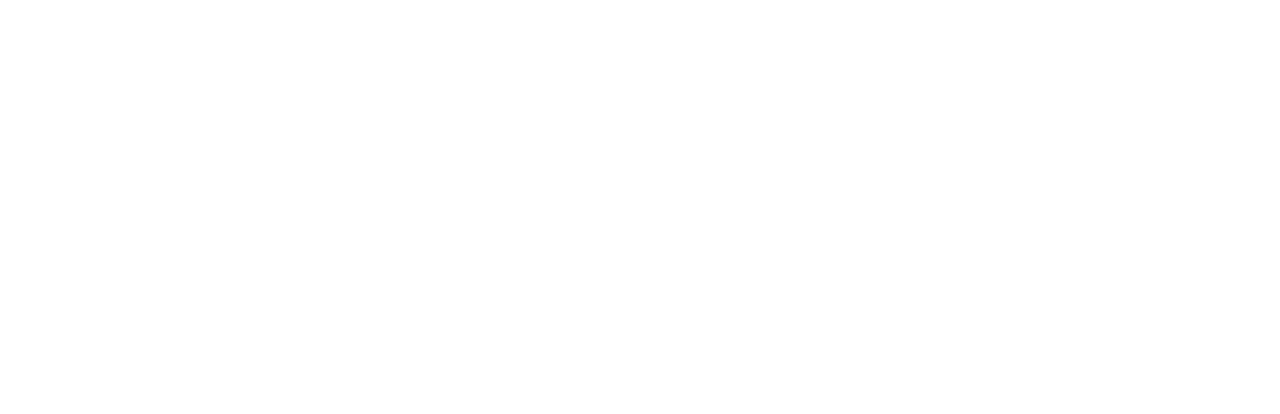
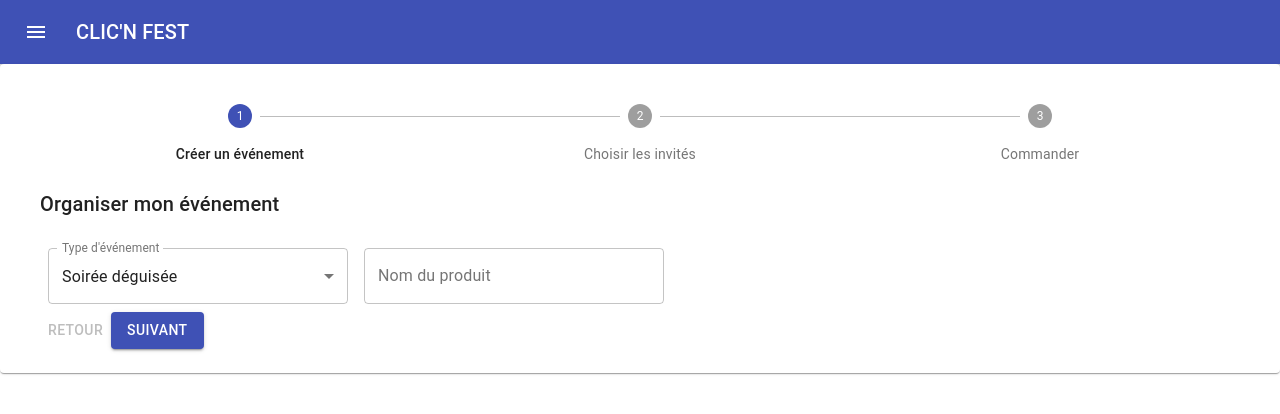
Before and after one commit to azizbensalem/clicnfest, a React (Create React App) app: page /#/clicnfest/create_event in a window 1280 px wide. Shown: the top 414 px of the page. Built offline with nearby package versions, Linux system fonts and the light colour scheme.

Commit message:
third deploy

```diff
--- a/src/Components/Pages/CreateEvent.js
+++ b/src/Components/Pages/CreateEvent.js
@@ -87,13 +87,15 @@
             <option value="Voyage dans le temps">Voyage dans le temps</option>
             <option value="Cinéma">Cinéma</option>
             <option value="Pyjama">Pyjama</option>
-          </Select><br></br>
+          </Select>
+          </FormControl>
+          <FormControl variant="outlined" className={classes.formControl}>
                 <TextField
                   id="outlined-basic"
                   label="Nom du produit"
                   variant="outlined"
                 />
-        </FormControl>
+         </FormControl>
         <div>
         <Button
           className={classes.backButton}
--- a/src/index.js
+++ b/src/index.js
@@ -3,12 +3,12 @@
 import './index.css';
 import App from './App';
 import * as serviceWorker from './serviceWorker';
-import { BrowserRouter } from "react-router-dom";
+import { HashRouter } from "react-router-dom";
 
 ReactDOM.render(
-<BrowserRouter>
+<HashRouter>
     <App />
-</BrowserRouter>
+</HashRouter>
 , document.getElementById('root'));
 
 // If you want your app to work offline and load faster, you can change
```
